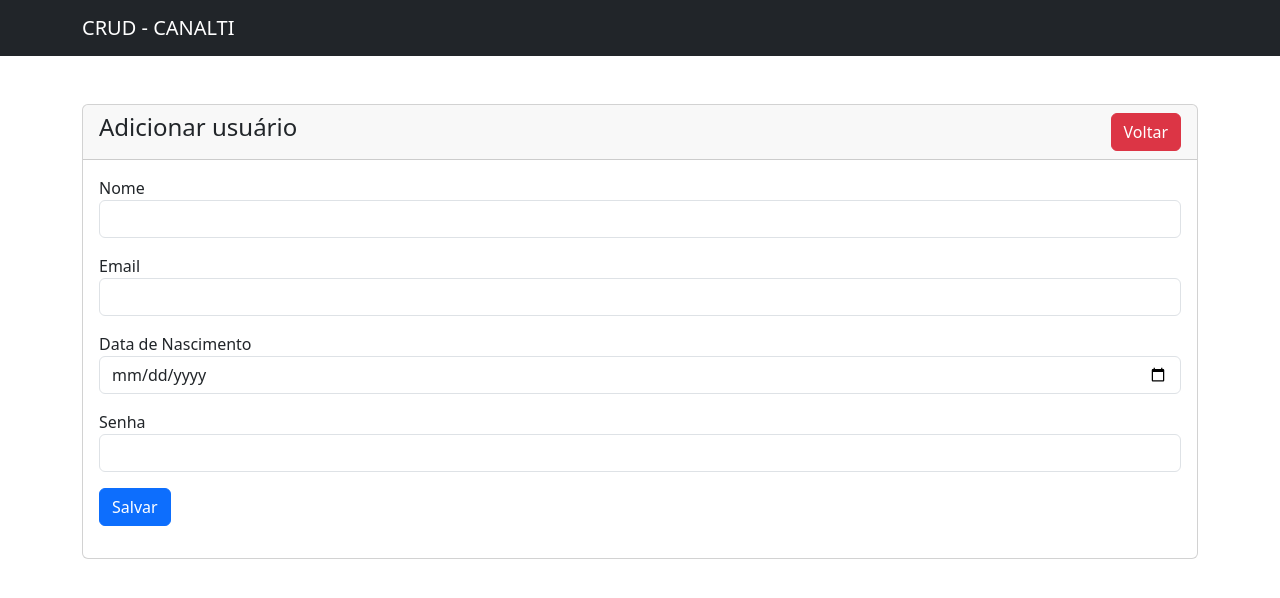
After one commit to Carlos-xd146/video-CRUD, a PHP site: page /usuario-create.php in a window 1280 px wide. The commit adds this page. Shown: the top 598 px of the page. Run offline with PHP 8.4, Linux system fonts and the light colour scheme.

Commit message:
video-crud

```diff
--- a/conexao.php
+++ b/conexao.php
@@ -1,7 +1,7 @@
 <?php
 define('HOST', '127.0.0.1');
 define('USUARIO', 'root');
-define('SENHA', 'root');
+define('SENHA', '');
 define('DB', 'canalti');
 
 $conexao = mysqlI_connect(HOST, USUARIO, SENHA, DB) or die ('Não foi possivel conectar');
--- a/index.php
+++ b/index.php
@@ -1,5 +1,6 @@
 <?php
-require 'conexao.php'
+session_start();
+require 'conexao.php';
 ?>
 
 <!doctype html>
@@ -13,6 +14,7 @@ require 'conexao.php'
   <body>
     <?php include('navbar.php'); ?>
     <div class="container mt-4">
+        <?php include('mensagem.php');?>
         <div class="row">
             <div class="col-md-12">
                 <div class="card">
--- /dev/null
+++ b/usuario-create.php
@@ -0,0 +1,49 @@
+<!doctype html>
+<html lang="en">
+  <head>
+    <meta charset="utf-8">
+    <meta name="viewport" content="width=device-width, initial-scale=1">
+    <title>Usuarios</title>
+    <link href="https://cdn.jsdelivr.net/npm/bootstrap@5.3.8/dist/css/bootstrap.min.css" rel="stylesheet" integrity="sha384-sRIl4kxILFvY47J16cr9ZwB07vP4J8+LH7qKQnuqkuIAvNWLzeN8tE5YBujZqJLB" crossorigin="anonymous">
+  </head>
+  <body>
+    <?php include('navbar.php'); ?>
+    <div class="container mt-5">
+        <div class="row">
+            <div class="col-md-12">
+                <div class="card">
+                    <div class="card-header">
+                        <h4>Adicionar usuário
+                            <a href="index.php" class="btn btn-danger float-end">Voltar</a>
+                        </h4>
+                    </div>
+                    <div class="card-body">
+                        <form action="acoes.php" method="POST">
+                            <div class="mb-3">
+                                <label>Nome</label>
+                                <input type="text" name="nome" class="form-control">
+                            </div>
+                             <div class="mb-3">
+                                <label>Email</label>
+                                <input type="text" name="email" class="form-control">
+                            </div>
+                             <div class="mb-3">
+                                <label>Data de Nascimento</label>
+                                <input type="date" name="data_nascimento" class="form-control">
+                            </div>
+                             <div class="mb-3">
+                                <label>Senha</label>
+                                <input type="password" name="senha" class="form-control">
+                            </div>
+                             <div class="mb-3">
+                                <button type="submit" name="create_usuario" class="btn btn-primary">Salvar</button>
+                            </div>
+                        </form>
+                    </div>
+                </div>
+            </div>
+        </div>
+    </div>
+    <script src="https://cdn.jsdelivr.net/npm/bootstrap@5.3.8/dist/js/bootstrap.bundle.min.js" integrity="sha384-FKyoEForCGlyvwx9Hj09JcYn3nv7wiPVlz7YYwJrWVcXK/BmnVDxM+D2scQbITxI" crossorigin="anonymous"></script>
+  </body>
+</html>
```
Also changed, not shown: acoes.php (added, +33 -0 lines), mensagem.php (added, +13 -0 lines).
